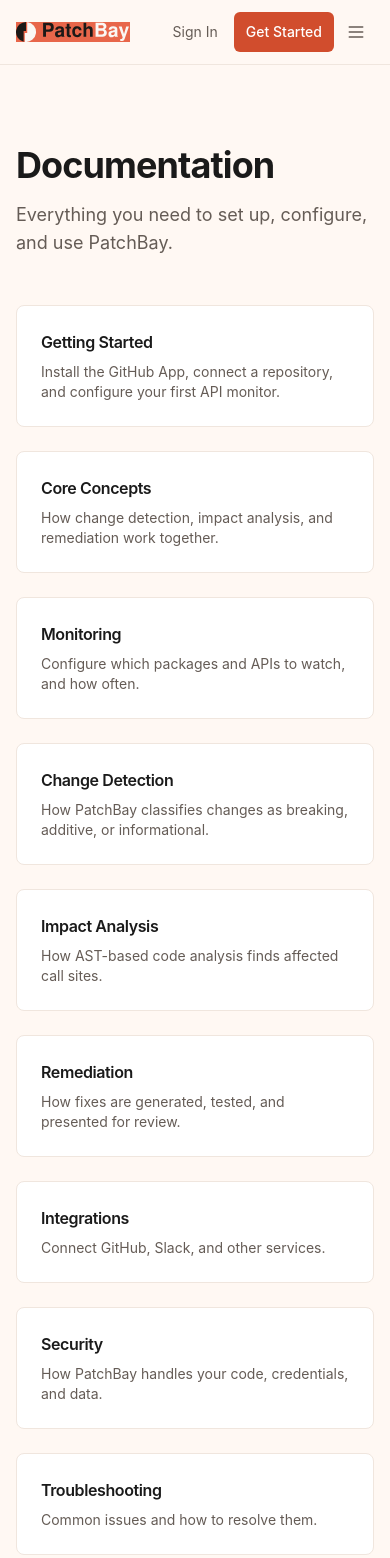
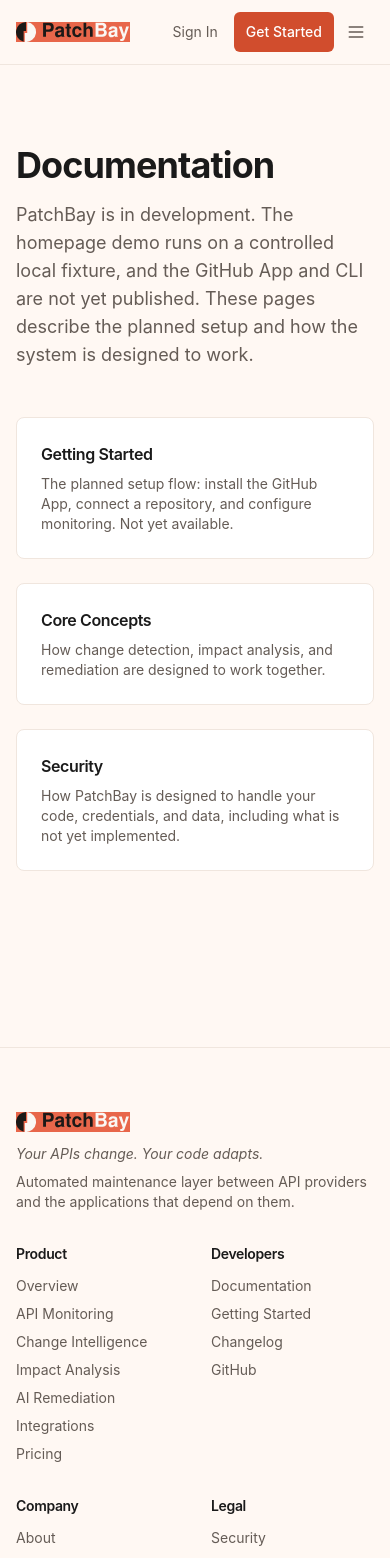
Before and after one commit to Nitish-1303/Patchversion, a Next.js app in the folder packages/site/: page /docs in a window 390 px wide. Shown: the top 1558 px of the page. Built offline with nearby package versions, Linux system fonts and the light colour scheme.

Commit message:
Unify site chrome, add mobile menu, fix links, mobile overflow and docs accuracy

```diff
--- a/packages/site/src/app/docs/page.tsx
+++ b/packages/site/src/app/docs/page.tsx
@@ -4,55 +4,27 @@
       <div className="max-w-3xl mb-12">
         <h1 className="text-4xl font-bold mb-4">Documentation</h1>
         <p className="text-lg text-text-secondary">
-          Everything you need to set up, configure, and use PatchBay.
+          PatchBay is in development. The homepage demo runs on a controlled local
+          fixture, and the GitHub App and CLI are not yet published. These pages
+          describe the planned setup and how the system is designed to work.
         </p>
       </div>
 
       <div className="grid md:grid-cols-2 lg:grid-cols-3 gap-6">
         <DocCard
           title="Getting Started"
-          description="Install the GitHub App, connect a repository, and configure your first API monitor."
+          description="The planned setup flow: install the GitHub App, connect a repository, and configure monitoring. Not yet available."
           href="/docs/getting-started"
         />
         <DocCard
           title="Core Concepts"
-          description="How change detection, impact analysis, and remediation work together."
+          description="How change detection, impact analysis, and remediation are designed to work together."
           href="/docs/concepts"
         />
         <DocCard
-          title="Monitoring"
-          description="Configure which packages and APIs to watch, and how often."
-          href="/docs/monitoring"
-        />
-        <DocCard
-          title="Change Detection"
-          description="How PatchBay classifies changes as breaking, additive, or informational."
-          href="/docs/change-detection"
-        />
-        <DocCard
-          title="Impact Analysis"
-          description="How AST-based code analysis finds affected call sites."
-          href="/docs/impact-analysis"
-        />
-        <DocCard
-          title="Remediation"
-          description="How fixes are generated, tested, and presented for review."
-          href="/docs/remediation"
-        />
-        <DocCard
-          title="Integrations"
-          description="Connect GitHub, Slack, and other services."
-          href="/docs/integrations"
-        />
-        <DocCard
           title="Security"
-          description="How PatchBay handles your code, credentials, and data."
+          description="How PatchBay is designed to handle your code, credentials, and data, including what is not yet implemented."
           href="/docs/security"
-        />
-        <DocCard
-          title="Troubleshooting"
-          description="Common issues and how to resolve them."
-          href="/docs/troubleshooting"
         />
       </div>
     </div>
```
